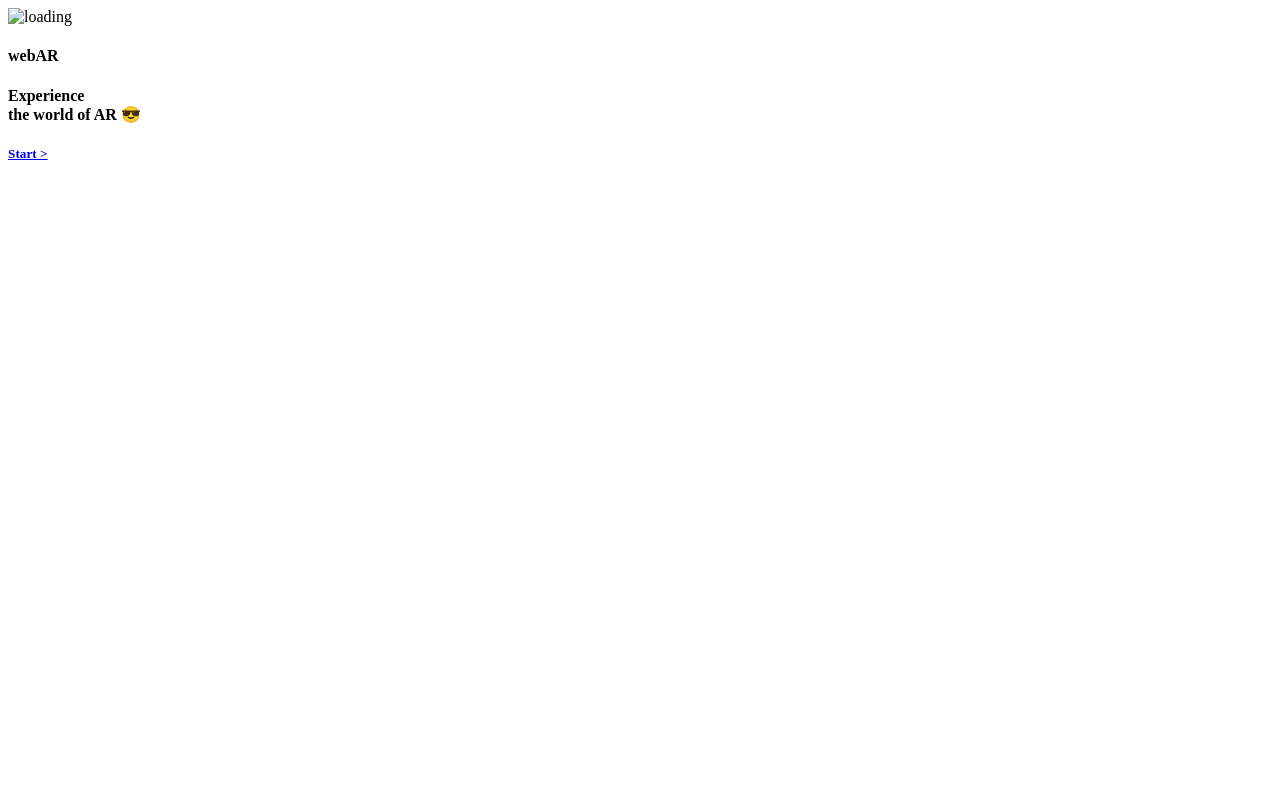
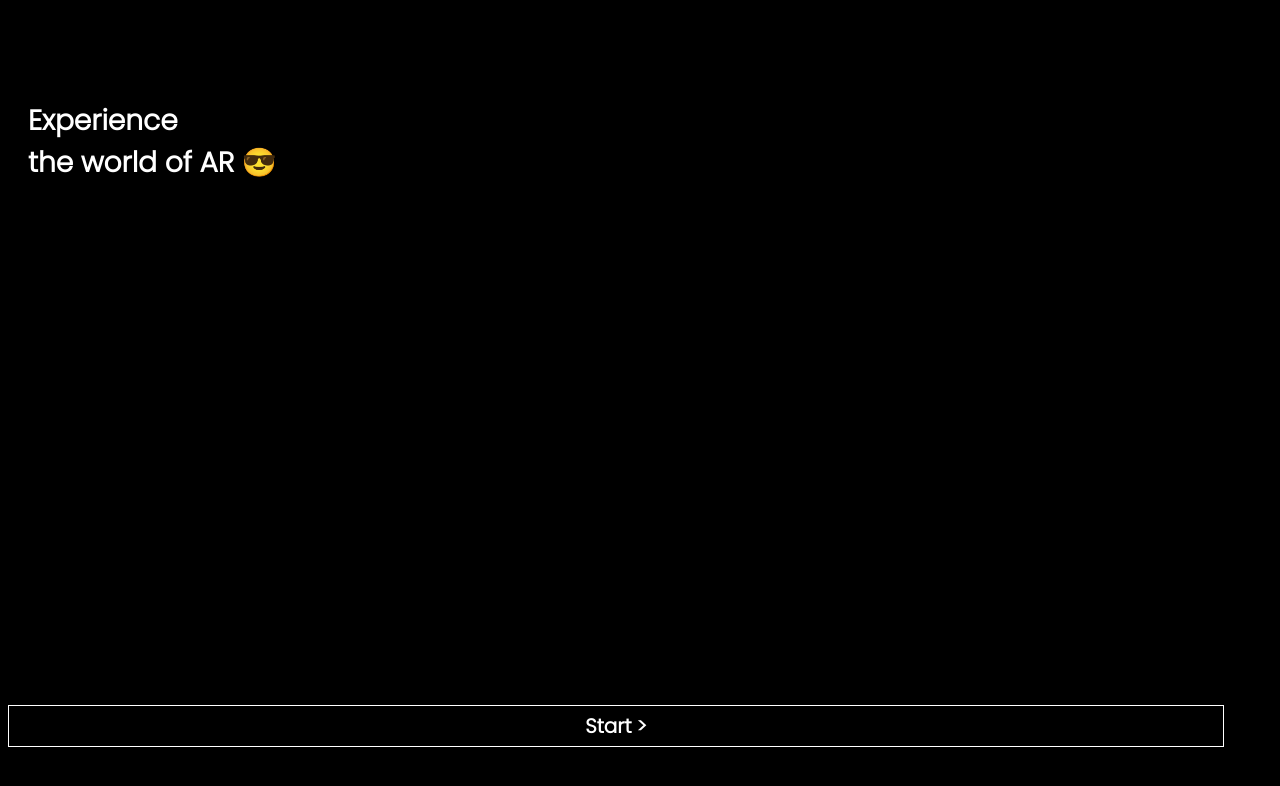
Before and after one commit to npawan98/webar-youtube, a website: page index.html in a window 1280 px wide. Drawn offline with Linux system fonts and the light colour scheme; the site is published under a folder, as on GitHub Pages, so addresses that start at the root find nothing.

Commit message:
Update index.html

```diff
--- a/index.html
+++ b/index.html
@@ -6,13 +6,13 @@
     <meta http-equiv="X-UA-Compatible" content="IE=edge">
     <meta name="viewport" content="width=device-width, initial-scale=1.0">
     <title>Web Ar Demo</title>
-    <link rel="stylesheet" href="/styles/main.css">
+    <link rel="stylesheet" href="./styles/main.css">
 </head>
 
 <body>
     <div class="splash">
         <div class="splash--container">
-            <img src="/assets/loading.webp" alt="loading" />
+            <img src="./assets/loading.webp" alt="loading" />
             <h4>webAR</h4>
         </div>
     </div>
```
